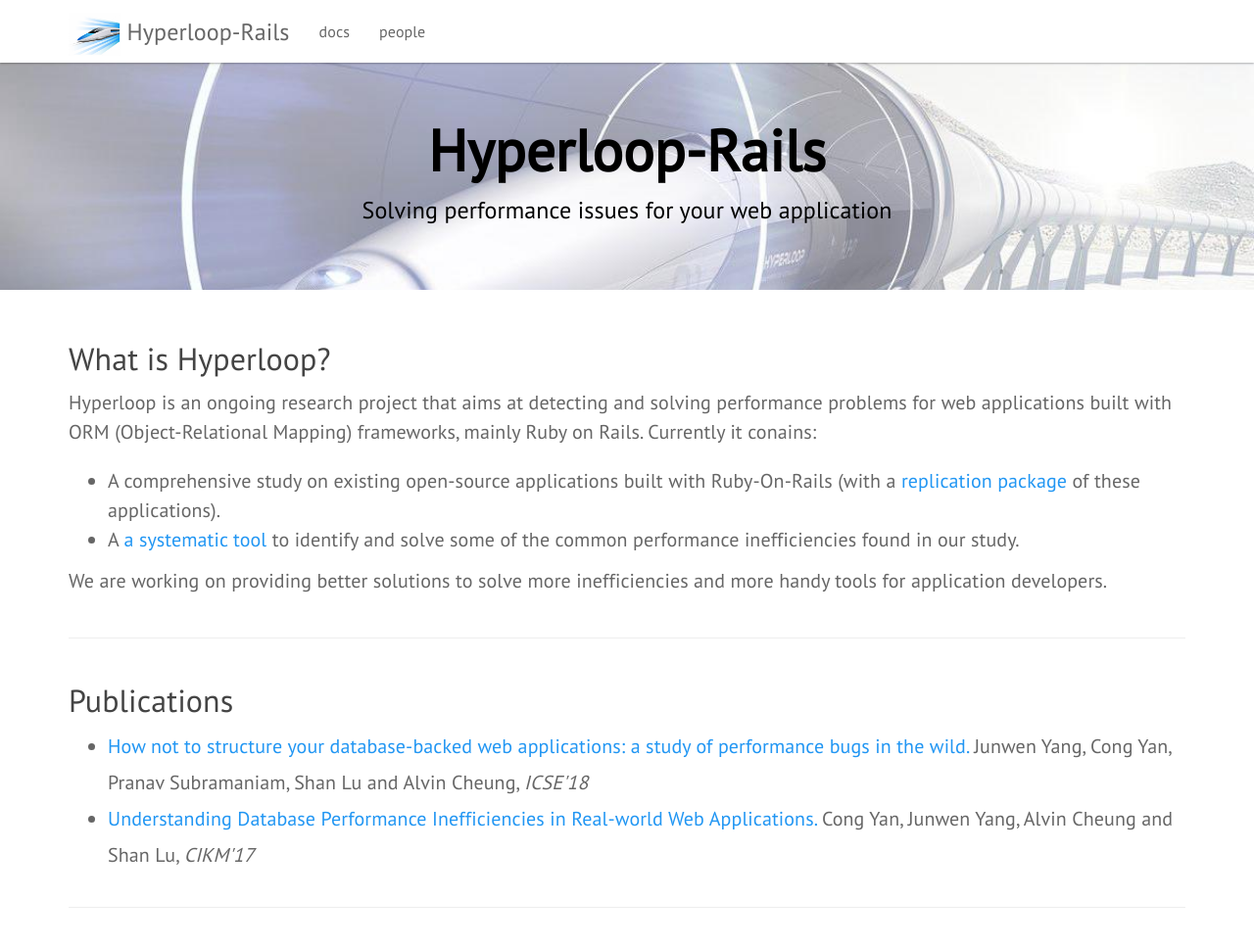
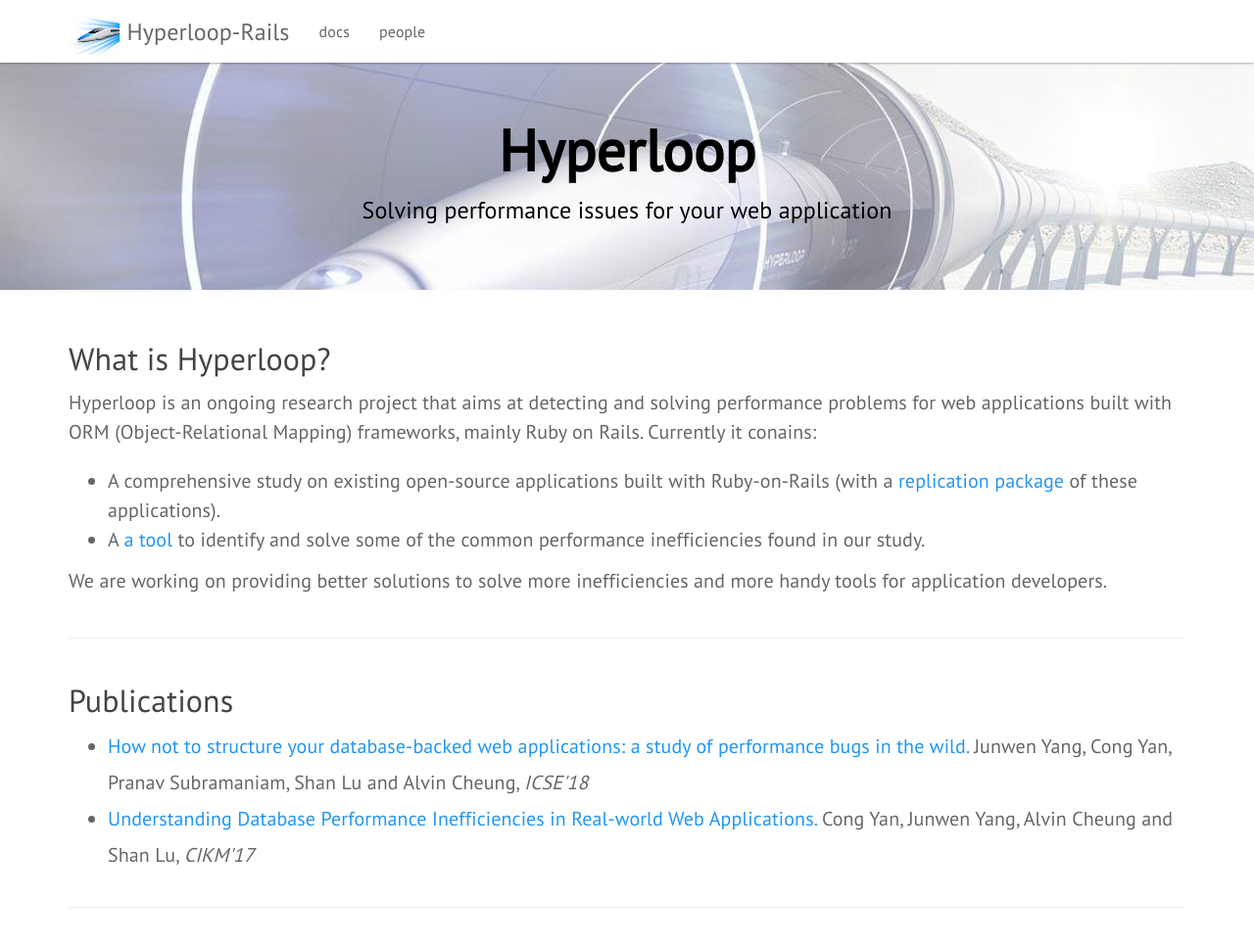
Before and after one commit to hyperloop-rails/hyperloop-rails.github.io, a Jekyll site: the page built from index.html, in a window 1280 px wide and 1016 px high. Shown: the top 966 px of the window at 98% size. Built offline with Jekyll 4.4.1, drawn with Linux system fonts in a browser that asks for light colours; nearby versions of some CDN libraries; comment, search, counter and statistics services are not loaded.

Commit message:
Update index.html

```diff
--- a/index.html
+++ b/index.html
@@ -5,7 +5,7 @@
 <div class="header-container jumbotron">
     <div class="container">
         <center>
-            <h1 style="color:black">Hyperloop-Rails</h1>
+            <h1 style="color:black">Hyperloop</h1>
             <p style="color:black; font-size:24px">Solving performance issues for your web application</p>
         </center>
         <!-- <p><a class="btn btn-primary btn-lg" href="{{ "/docs/home/" | prepend: site.baseurl }}" role="button">Learn more</a></p> -->
@@ -24,12 +24,12 @@
                     built with ORM (Object-Relational Mapping) frameworks,
                     mainly Ruby on Rails. Currently it conains:</p>
                     <ul class="main-page-content">
-                        <li>A comprehensive study on existing open-source applications built with Ruby-On-Rails
+                        <li>A comprehensive study on existing open-source applications built with Ruby-on-Rails
                             (with a <a href='https://docs.google.com/forms/d/e/1FAIpQLScyfauBa8YgnlumPU-6YW5x5s9xvoU9cdBXysE_EUmslIcDFA/formResponse'>replication package</a>
                             of these applications).
 
                         </li>
-                        <li>A <a href="docs/home/">a systematic tool</a> to identify and solve some of the
+                        <li>A <a href="docs/home/">a tool</a> to identify and solve some of the
                             common performance inefficiencies found in our study.
                         </li>
                     </ul>
```
